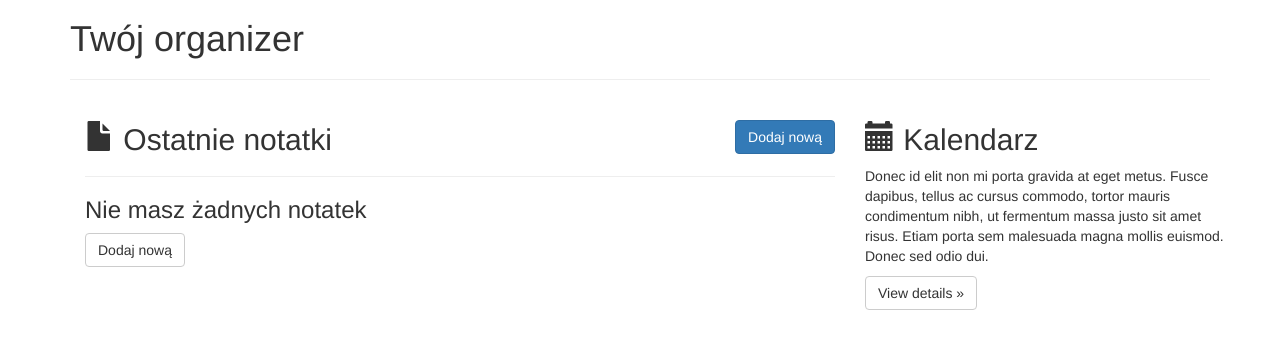
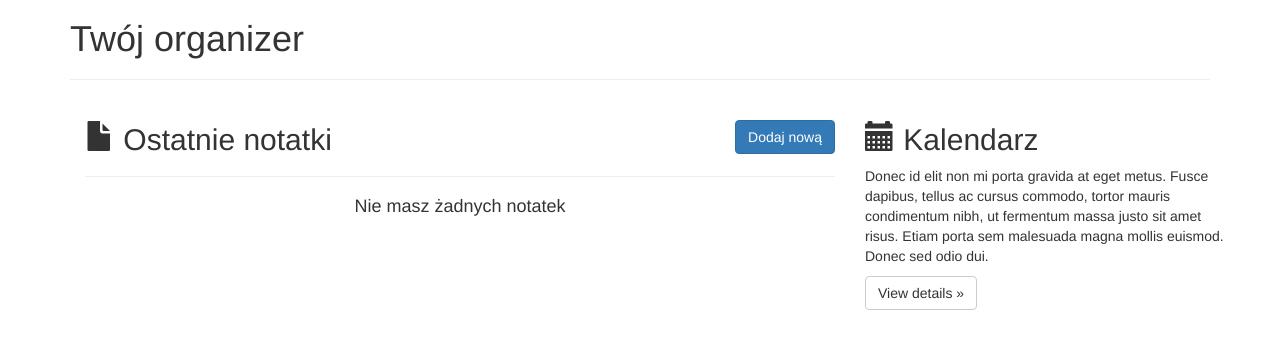
Before and after one commit to szlorens/django-mongo-organiser, a Django app: template Organiser/templates/dashboard.html in a window 1280 px wide. Shown: the part 51-400 px from the top of the page. Run offline with Django 3.2, Linux system fonts and the light colour scheme; the template is opened without the code that fills it, so the values that code supplies are empty; some libraries are stand-ins or nearby versions.

Commit message:
WIP: Note view

```diff
--- a/Organiser/Organiser/urls.py
+++ b/Organiser/Organiser/urls.py
@@ -13,8 +13,10 @@ urlpatterns = patterns('',
     url(r'^event/(?P<event_id>[^/]+)$', views.event_view, name='event'),
     url(r'^contacts$', views.contacts_view, name='contacts'),
     url(r'^contact/(?P<contact_id>[^/]+)$', views.contact_view, name='contact'),
+
     url(r'^notes$', views.notes_view, name='notes'),
     url(r'^note/(?P<note_id>[^/]+)$', views.note_view, name='note'),
+    #url(r'^note/(?P<note_id>[^/]+)/(?P<action>[^/]+)$', views.note_view, name='note'),
     url(r'^myprofile$', views.MyProfile.as_view(), name='myprofile'),
     url(r'^logout$', views.login_view, name='logout'),
 
--- a/Organiser/organiser_app/views.py
+++ b/Organiser/organiser_app/views.py
@@ -75,6 +75,11 @@ def notes_view(request):
 def note_view(request, note_id):
     user = request.user
     note = Note.objects.get(id=note_id)
+
+    # if action == "delete":
+    #     note.delete()
+    #     return index(request)
+    # else:
     return render(request, "note.html", {"note": note})
 
 
--- a/Organiser/templates/dashboard.html
+++ b/Organiser/templates/dashboard.html
@@ -23,8 +23,7 @@
                             </a>
                         {% endfor %}
                     {% else %}
-                        <h3>Nie masz żadnych notatek</h3>
-                        <p><a class="btn btn-default" href="#" role="button">Dodaj nową</a></p>
+                        <h4 class="text-center">Nie masz żadnych notatek</h4>
                     {% endif %}
                 </div>
             </div>
--- a/Organiser/templates/login.html
+++ b/Organiser/templates/login.html
@@ -2,6 +2,9 @@
 {% load bootstrap3 %}
 {% block title %}Moje dane{% endblock %}
 {% block content %}
+    <div class="container">
+    <h1>Logowanie</h1>
+    <hr />
     <div class="col-md-4 col-md-offset-4">
         <div class="panel panel-default">
             <div class="panel-heading"><h3 class="panel-title"><strong>Zaloguj się</strong></h3></div>
@@ -21,4 +24,5 @@
             </div>
         </div>
     </div>
+    </div>
 {% endblock %}
--- a/Organiser/templates/note.html
+++ b/Organiser/templates/note.html
@@ -14,7 +14,7 @@
                 <button type="submit" class="btn btn-info btn-block">
                     {% bootstrap_icon "edit" %} Edytuj
                 </button>
-                <button type="submit" class="btn btn-danger pull-right btn-block">
+                <button type="submit" class="btn btn-danger pull-right btn-block" >
                     {% bootstrap_icon "remove" %} Usuń
                 </button>
             </div>
```
